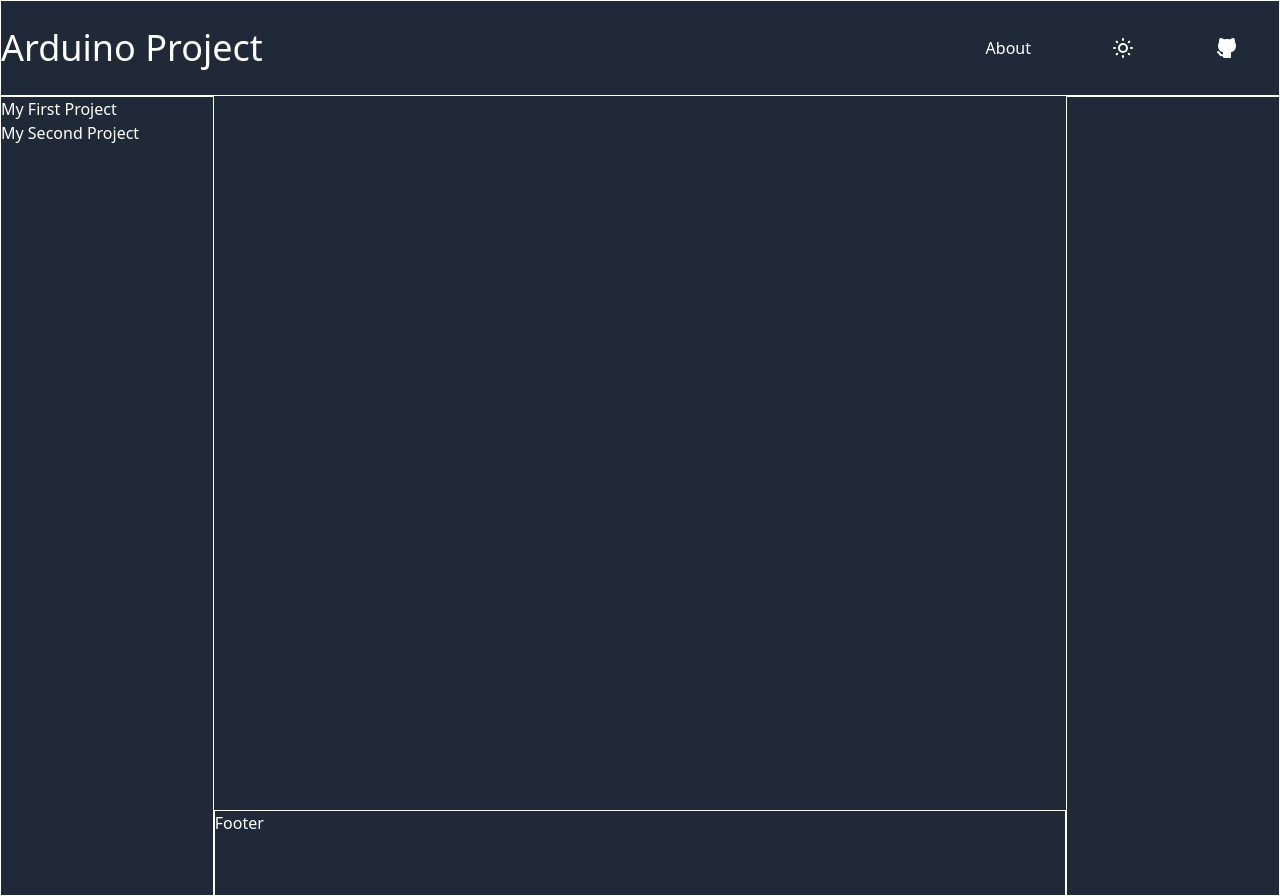
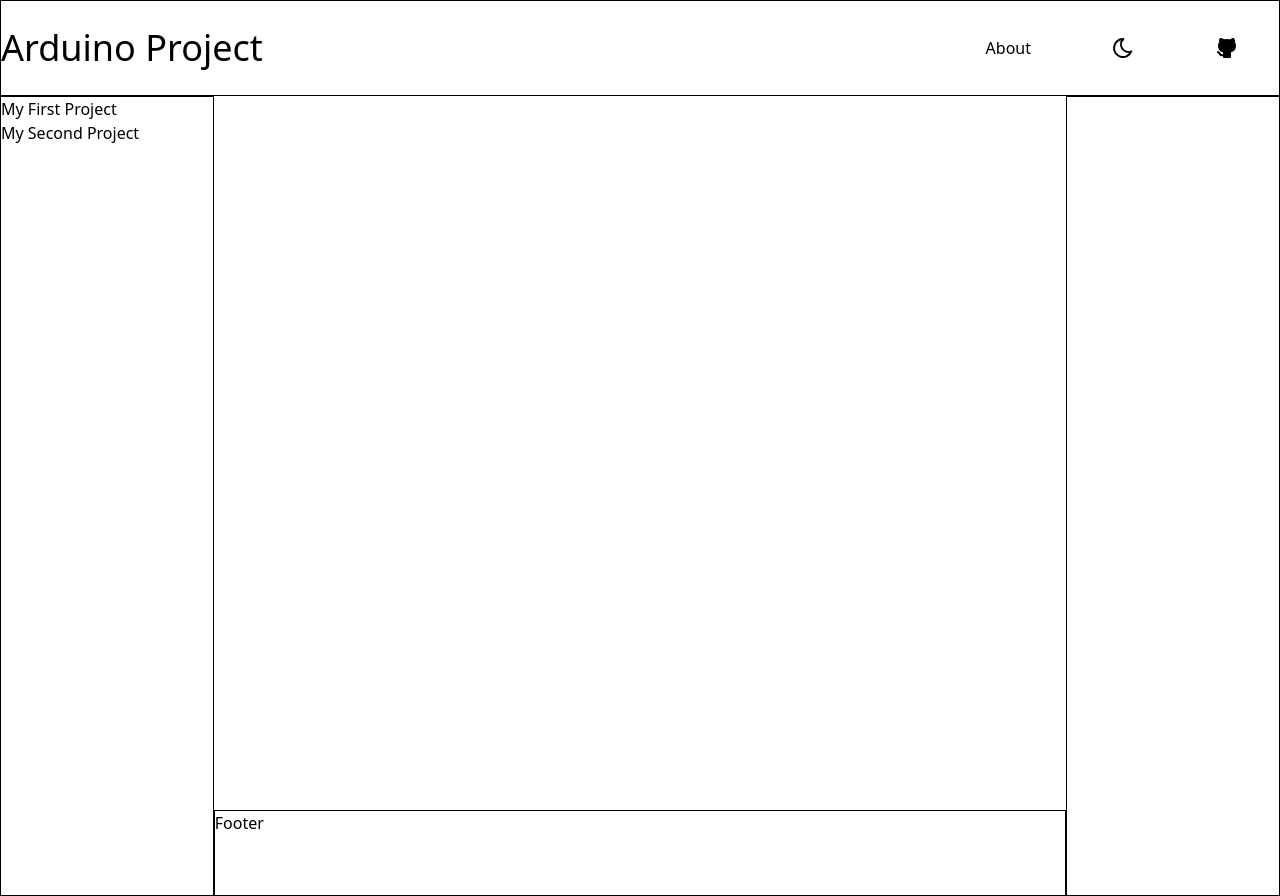
Before and after one commit to AitorMelero/arduino-project, an Astro site: page / in a window 1280 px wide. Built offline with nearby package versions, Linux system fonts and the light colour scheme; Astro itself is replaced by a stand-in of ours.

Commit message:
ship: dynamic dark and light mode

```diff
--- a/src/components/ButtonHeader.jsx
+++ b/src/components/ButtonHeader.jsx
@@ -2,9 +2,6 @@ export const ButtonHeader = ({ textButton = "Button" }) => {
     return (
         <a href="#" className="mx-10 text-base">
             {textButton}
-            {/* <i class="ti ti-brand-github-filled"></i> */}
-            {/* <i class="ti ti-sun"></i> */}
-            {/* <i class="ti ti-moon"></i> */}
         </a>
     );
 };
--- a/src/components/Header.jsx
+++ b/src/components/Header.jsx
@@ -1,8 +1,47 @@
+import { useEffect, useState } from "react";
 import { IconBrandGithubFilled, IconMoon, IconSun } from "@tabler/icons-react";
 
 import { ButtonHeader } from "./ButtonHeader";
 
 export const Header = ({ pageTitle = "Arduino Project" }) => {
+    const [theme, setTheme] = useState("light");
+
+    useEffect(() => {
+        let mainTheme = "light";
+
+        // Get the theme
+        if (
+            typeof localStorage !== "undefined" &&
+            localStorage.getItem("theme")
+        ) {
+            mainTheme = localStorage.getItem("theme");
+        }
+
+        if (window.matchMedia("(prefers-color-scheme: dark)").matches) {
+            mainTheme = "dark";
+        }
+
+        if (mainTheme === "dark") {
+            document.documentElement.classList.add("dark");
+        } else {
+            document.documentElement.classList.remove("dark");
+        }
+
+        window.localStorage.setItem("theme", mainTheme);
+        setTheme(mainTheme);
+    }, []);
+
+    // Change the theme
+    const handleToggleModeDark = () => {
+        const element = document.documentElement;
+        element.classList.toggle("dark");
+
+        const isDark = element.classList.contains("dark");
+        const mainTheme = isDark ? "dark" : "light";
+        localStorage.setItem("theme", mainTheme);
+        setTheme(mainTheme);
+    };
+
     return (
         <header className="bg-gray-800 text-white border border-white sticky top-0 h-24 flex flex-row justify-between">
             <h1 className="flex items-center text-4xl text-center">
@@ -10,9 +49,8 @@ export const Header = ({ pageTitle = "Arduino Project" }) => {
             </h1>
             <div className="flex flex-row justify-center items-center">
                 <ButtonHeader textButton="About" />
-                <a href="#" className="mx-10">
-                    <IconSun />
-                    {/* <IconMoon /> */}
+                <a href="#" className="mx-10" onClick={handleToggleModeDark}>
+                    {theme === "dark" ? <IconSun /> : <IconMoon />}
                 </a>
                 <a href="#" className="mx-10">
                     <IconBrandGithubFilled />
--- a/src/layouts/BaseLayout.astro
+++ b/src/layouts/BaseLayout.astro
@@ -23,7 +23,7 @@ const postsReferences = allPosts.find((post) => post.url === pathname)
         <meta name="generator" content={Astro.generator} />
         <title>{pageTitle}</title>
     </head>
-    <body class="h-full">
+    <body class="h-full bg-primary dark:bg-primary-dark">
         <Header client:only="react" pageTitle={pageTitle} />
 
         <main class="flex flex-row justify-between w-full h-full">
--- a/tailwind.config.cjs
+++ b/tailwind.config.cjs
@@ -1,8 +1,15 @@
 /** @type {import('tailwindcss').Config} */
 module.exports = {
-	content: ['./src/**/*.{astro,html,js,jsx,md,mdx,svelte,ts,tsx,vue}'],
-	theme: {
-		extend: {},
-	},
-	plugins: [],
-}
+    content: ["./src/**/*.{astro,html,js,jsx,md,mdx,svelte,ts,tsx,vue}"],
+    theme: {
+        extend: {},
+        colors: {
+            transparent: "transparent",
+            current: "currentColor",
+            primary: "#ffffff",
+            "primary-dark": "#23272f",
+        },
+    },
+    plugins: [],
+    darkMode: "class",
+};
```
